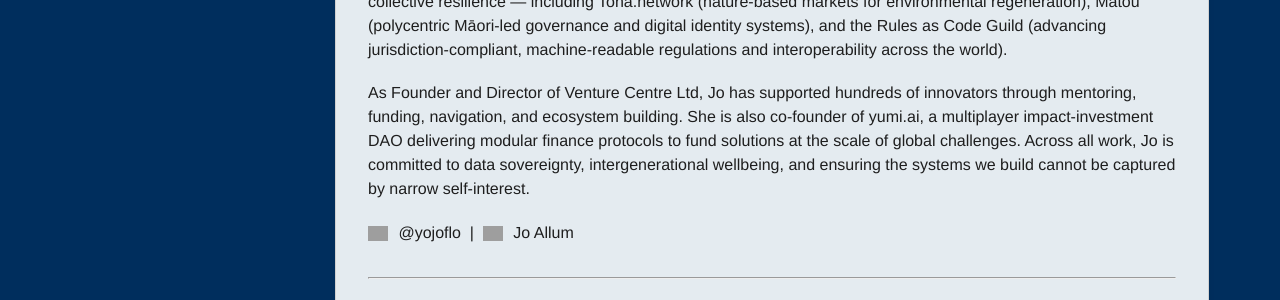
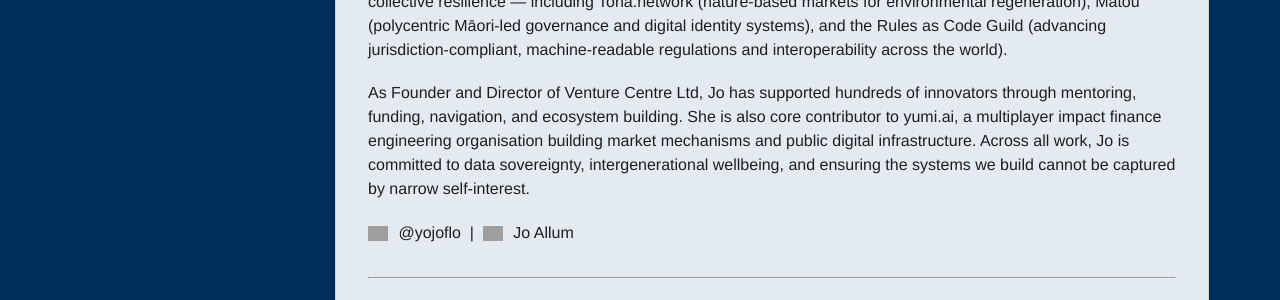
Before and after one commit to cardano-in-oceania/cardano-in-oceania.github.io, a Jekyll site: the page built from pages/who.md, in a window 1280 px wide. Shown: the part 556-856 px from the top of the page. Built offline with Jekyll 4.4.1, drawn with Linux system fonts in a browser that asks for light colours; grey boxes are pictures that could not be loaded.

Commit message:
Jo profile change

```diff
--- a/pages/who.md
+++ b/pages/who.md
@@ -15,7 +15,7 @@ Whether executing a community initiative like ours or a private business project
 ### Jo Allum
 Jo is a venture catalyst and ecosystem cultivator connecting Aotearoa’s innovation networks with the global Cardano community. She convened the Cardano Aotearoa Network, serves as co-founder or on the Advisory Board of all of Australian Government and NZ Government suppliers, and is a founding member of the Eastern Cardano Council. She plays strategic and governance roles in initiatives building digital public infrastructure for collective resilience — including Toha.network (nature-based markets for environmental regeneration), Mātou (polycentric Māori-led governance and digital identity systems), and the Rules as Code Guild (advancing jurisdiction-compliant, machine-readable regulations and interoperability across the world).
 
-As Founder and Director of Venture Centre Ltd, Jo has supported hundreds of innovators through mentoring, funding, navigation, and ecosystem building. She is also co-founder of yumi.ai, a multiplayer impact-investment DAO delivering modular finance protocols to fund solutions at the scale of global challenges. Across all work, Jo is committed to data sovereignty, intergenerational wellbeing, and ensuring the systems we build cannot be captured by narrow self-interest.
+As Founder and Director of Venture Centre Ltd, Jo has supported hundreds of innovators through mentoring, funding, navigation, and ecosystem building. She is also core contributor to yumi.ai, a multiplayer impact finance engineering organisation building market mechanisms and public digital infrastructure. Across all work, Jo is committed to data sovereignty, intergenerational wellbeing, and ensuring the systems we build cannot be captured by narrow self-interest.
 
 {% include social-links.html
   x="yojoflo"
```
